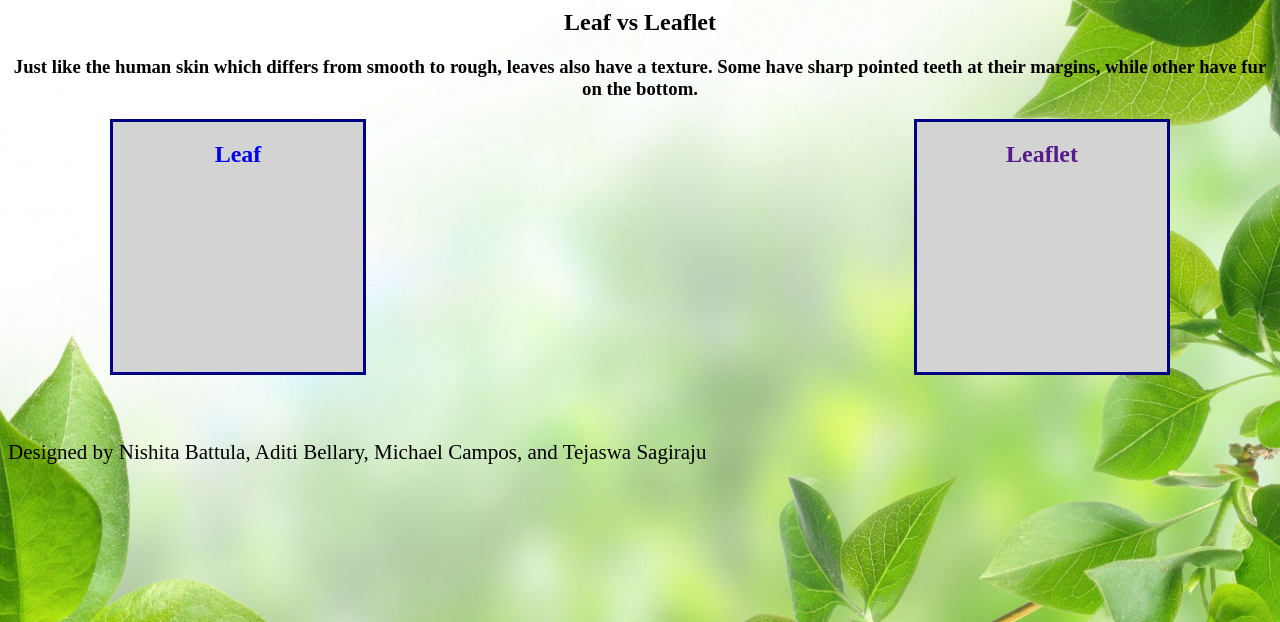
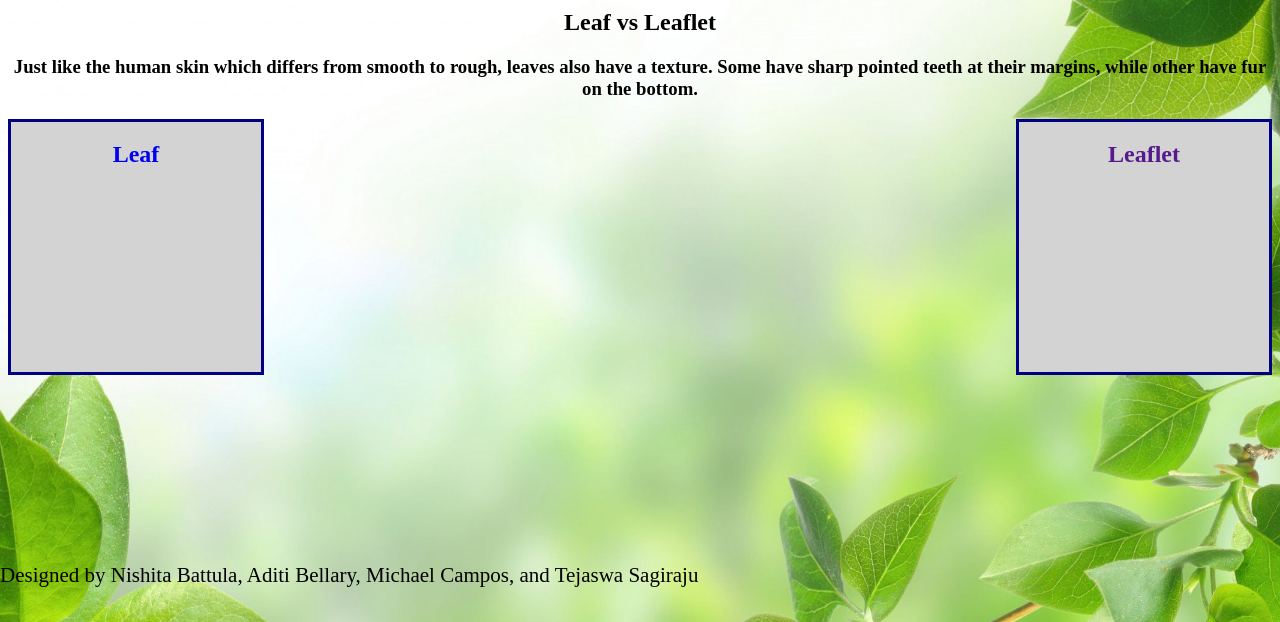
Before and after one commit to mjcampos/Treedentity, a plain HTML site: page page1.html in a window 1280 px wide. Shown: the part 178-800 px from the top of the page. Drawn offline with Linux system fonts and the light colour scheme.

Commit message:
Footer Revision
Changed description of footer and initiated starting point for
collaboration

```diff
--- a/mystyles.css
+++ b/mystyles.css
@@ -14,9 +14,6 @@ h2 {
 h3 {
     text-align: center;
 }
-p {
-    font-size:21px;
-}
 ul.navigation {
     list-style-type: none;
     margin: 0;
@@ -28,8 +25,8 @@ li.nav_description {
 }
 
 #wrap {
-    width: 1060px;
-    height: 300px;
+    width: auto;
+    height: auto;
 }
 
 .left_box {
@@ -48,8 +45,11 @@ li.nav_description {
     float: right;
 }
 
-#credit {
-    bottom: 0px;
+#footer {
+    width:100%;
+    height:80px;
+    position:absolute;
+    bottom:0;
+    left:0;
+    font-size: 21px;
 }
-
-hey
--- a/page1.html
+++ b/page1.html
@@ -4,8 +4,8 @@
         <title>Treedentity</title>
 
         <meta name="designer" content="Michael Campos">
-            <link rel="stylesheet" type="text/css" href="mystyles.css">
-                </head>
+        <link rel="stylesheet" type="text/css" href="mystyles.css">
+    </head>
 
     <body>
         <div id="header">
@@ -36,7 +36,7 @@
             </div>
         </center>
 
-        <div id="credit">
+        <div id="footer">
             <p>Designed by Nishita Battula, Aditi Bellary, Michael Campos, and Tejaswa Sagiraju</p>
         </div>
     </body>
```
Also changed, not shown: homepage.html (+4 -4 lines), page2.html (+1 -1 lines), page3.html (+1 -1 lines), page4.html (+1 -1 lines).
